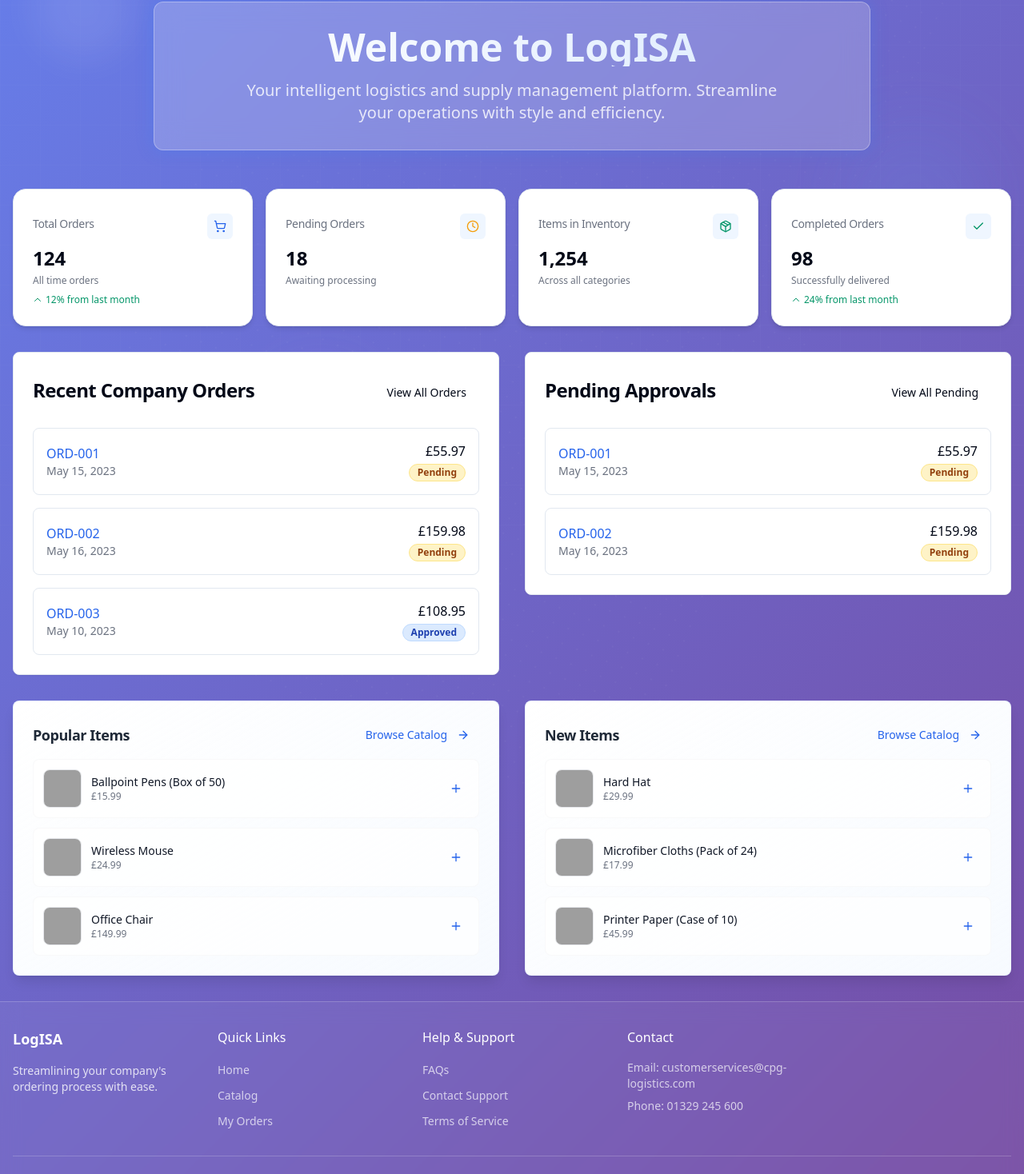
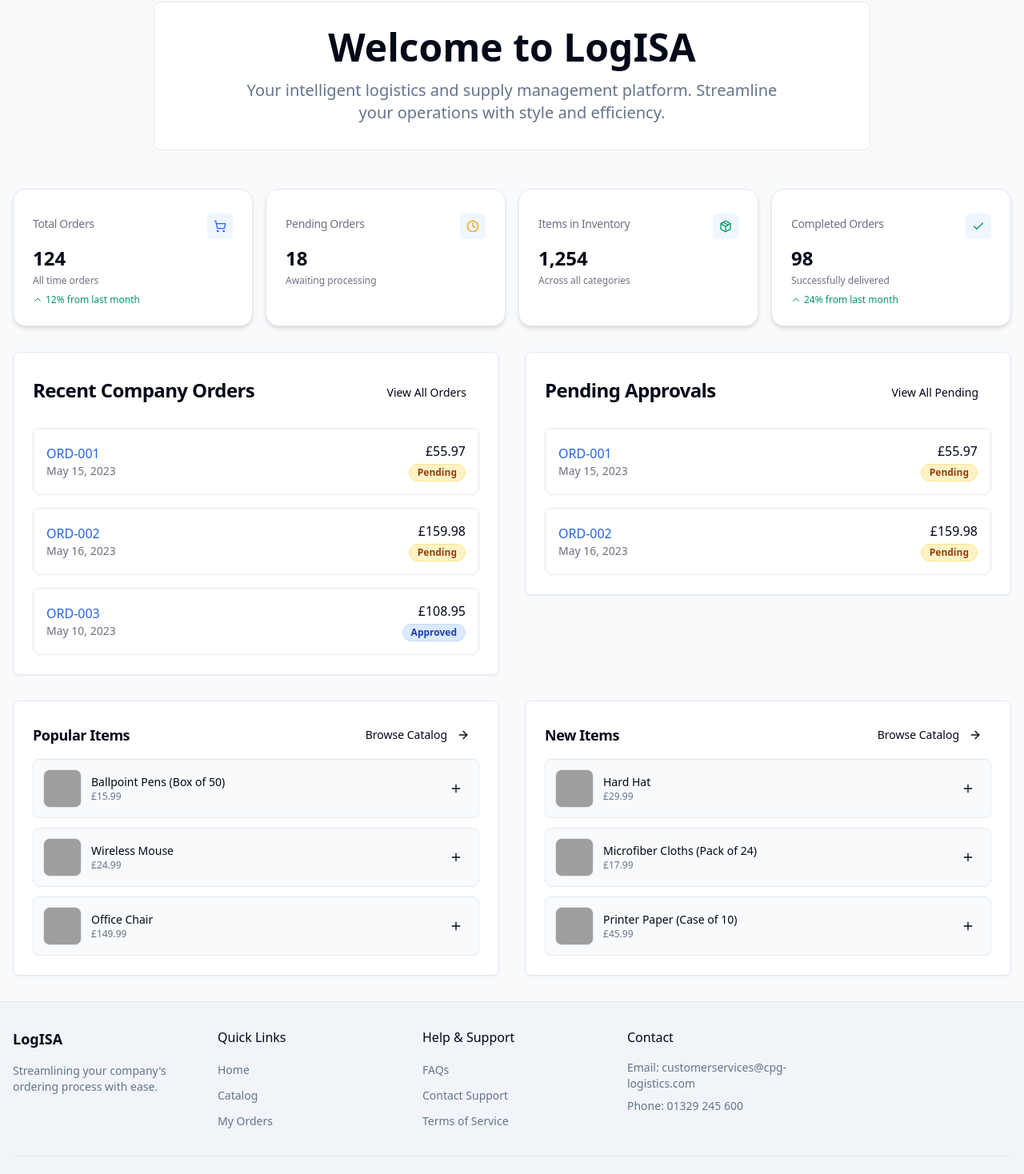
Before and after one commit to santhosh288/company-order-central, a React (Vite) app: page / in a window 1280 px wide. Shown: the part 94-1562 px from the top of the page at 80% size. Built offline with nearby package versions, Linux system fonts and the light colour scheme; sample sign-in values are in the browser's storage; grey boxes are pictures that could not be loaded.

Commit message:
Remove background styles
The AI removed the background styles and animations.

```diff
--- a/src/components/dashboard/PopularItems.tsx
+++ b/src/components/dashboard/PopularItems.tsx
@@ -28,12 +28,12 @@ const PopularItems: React.FC<PopularItemsProps> = ({
   const displayItems = limit ? items.slice(0, limit) : items;
 
   return (
-    <Card className="h-full bg-gradient-to-br from-white/80 to-blue-50/50 backdrop-blur-sm border-blue-100/50 shadow-lg hover:shadow-xl transition-all duration-300">
+    <Card className="h-full">
       <CardHeader className="flex flex-row items-center justify-between space-y-0 pb-3">
-        <CardTitle className="text-lg font-semibold text-gray-800">{title}</CardTitle>
+        <CardTitle className="text-lg font-semibold">{title}</CardTitle>
         {actionLink && actionLabel && (
           <Link to={actionLink}>
-            <Button variant="ghost" size="sm" className="text-blue-600 hover:text-blue-700 hover:bg-blue-50">
+            <Button variant="ghost" size="sm">
               {actionLabel}
               <ArrowRight className="ml-1 h-4 w-4" />
             </Button>
@@ -42,19 +42,19 @@ const PopularItems: React.FC<PopularItemsProps> = ({
       </CardHeader>
       <CardContent className="space-y-3">
         {displayItems.length === 0 ? (
-          <p className="text-sm text-gray-500 text-center py-8">{emptyMessage}</p>
+          <p className="text-sm text-muted-foreground text-center py-8">{emptyMessage}</p>
         ) : (
           displayItems.map((item) => (
-            <div key={item.id} className="flex items-center justify-between p-3 bg-white/70 rounded-lg border border-gray-100/50 hover:bg-white/90 hover:shadow-md transition-all duration-200 hover:-translate-y-0.5">
+            <div key={item.id} className="flex items-center justify-between p-3 bg-muted/50 rounded-lg border hover:bg-muted transition-colors">
               <div className="flex items-center space-x-3">
                 <img
                   src={item.image}
                   alt={item.name}
-                  className="w-12 h-12 object-cover rounded-lg border border-gray-200"
+                  className="w-12 h-12 object-cover rounded-lg border"
                 />
                 <div>
-                  <p className="text-sm font-medium text-gray-900">{item.name}</p>
-                  <p className="text-xs text-gray-500">£{item.price.toFixed(2)}</p>
+                  <p className="text-sm font-medium">{item.name}</p>
+                  <p className="text-xs text-muted-foreground">£{item.price.toFixed(2)}</p>
                 </div>
               </div>
               {onAddToCart && (
@@ -62,7 +62,7 @@ const PopularItems: React.FC<PopularItemsProps> = ({
                   size="sm"
                   variant="ghost"
                   onClick={() => onAddToCart(item)}
-                  className="h-8 w-8 p-0 text-blue-600 hover:text-blue-700 hover:bg-blue-50"
+                  className="h-8 w-8 p-0"
                 >
                   <Plus className="h-4 w-4" />
                 </Button>
--- a/src/components/layout/Footer.tsx
+++ b/src/components/layout/Footer.tsx
@@ -1,35 +1,34 @@
 
 import React from 'react';
 import { Link } from 'react-router-dom';
-import {useAuth} from "@/contexts/AuthContext.tsx";
 
 const Footer: React.FC = () => {
   return (
-    <footer className="glass-footer mt-auto relative z-10">
+    <footer className="bg-muted border-t mt-auto">
       <div className="container mx-auto px-4 py-8">
         <div className="grid grid-cols-1 md:grid-cols-5 gap-8">
           <div className="space-y-4">
-            <h3 className="text-lg font-semibold mb-4 text-white">LogISA</h3>
-            <p className="text-white/80 text-sm">
+            <h3 className="text-lg font-semibold mb-4">LogISA</h3>
+            <p className="text-muted-foreground text-sm">
               Streamlining your company's ordering process with ease.
             </p>
           </div>
 
           <div className="space-y-3">
-            <h4 className="text-md font-medium mb-4 text-white">Quick Links</h4>
+            <h4 className="text-md font-medium mb-4">Quick Links</h4>
             <ul className="space-y-2">
               <li>
-                <Link to="/" className="text-white/70 hover:text-white transition-colors duration-300 text-sm">
+                <Link to="/" className="text-muted-foreground hover:text-foreground transition-colors text-sm">
                   Home
                 </Link>
               </li>
               <li>
-                <Link to="/catalog" className="text-white/70 hover:text-white transition-colors duration-300 text-sm">
+                <Link to="/catalog" className="text-muted-foreground hover:text-foreground transition-colors text-sm">
                   Catalog
                 </Link>
               </li>
               <li>
-                <Link to="/orders" className="text-white/70 hover:text-white transition-colors duration-300 text-sm">
+                <Link to="/orders" className="text-muted-foreground hover:text-foreground transition-colors text-sm">
                   My Orders
                 </Link>
               </li>
@@ -37,20 +36,20 @@ const Footer: React.FC = () => {
           </div>
 
           <div className="space-y-3">
-            <h4 className="text-md font-medium mb-4 text-white">Help & Support</h4>
+            <h4 className="text-md font-medium mb-4">Help & Support</h4>
             <ul className="space-y-2">
               <li>
-                <a href="#" className="text-white/70 hover:text-white transition-colors duration-300 text-sm">
+                <a href="#" className="text-muted-foreground hover:text-foreground transition-colors text-sm">
                   FAQs
                 </a>
               </li>
               <li>
-                <a href="#" className="text-white/70 hover:text-white transition-colors duration-300 text-sm">
+                <a href="#" className="text-muted-foreground hover:text-foreground transition-colors text-sm">
                   Contact Support
                 </a>
               </li>
               <li>
-                <a href="#" className="text-white/70 hover:text-white transition-colors duration-300 text-sm">
+                <a href="#" className="text-muted-foreground hover:text-foreground transition-colors text-sm">
                   Terms of Service
                 </a>
               </li>
@@ -58,36 +57,36 @@ const Footer: React.FC = () => {
           </div>
 
           <div className="space-y-3">
-            <h4 className="text-md font-medium mb-4 text-white">Contact</h4>
+            <h4 className="text-md font-medium mb-4">Contact</h4>
             <ul className="space-y-2">
-              <li className="text-white/70 text-sm">
+              <li className="text-muted-foreground text-sm">
                 Email: customerservices@cpg-logistics.com
               </li>
-              <li className="text-white/70 text-sm">
+              <li className="text-muted-foreground text-sm">
                 Phone: 01329 245 600
               </li>
             </ul>
           </div>
         </div>
 
-        <div className="border-t border-white/20 mt-8 pt-6 flex flex-col md:flex-row justify-between items-center">
-          <p className="text-white/60 text-sm">
+        <div className="border-t mt-8 pt-6 flex flex-col md:flex-row justify-between items-center">
+          <p className="text-muted-foreground text-sm">
             &copy; {new Date().getFullYear()} CPG Logistics Ltd. All rights reserved.
           </p>
           <div className="flex space-x-4 mt-4 md:mt-0">
-            <a href="#" className="text-white/40 hover:text-white/80 transition-colors duration-300">
+            <a href="#" className="text-muted-foreground hover:text-foreground transition-colors">
               <span className="sr-only">Facebook</span>
               <svg className="h-6 w-6" fill="currentColor" viewBox="0 0 24 24" aria-hidden="true">
                 <path fillRule="evenodd" d="M22 12c0-5.523-4.477-10-10-10S2 6.477 2 12c0 4.991 3.657 9.128 8.438 9.878v-6.987h-2.54V12h2.54V9.797c0-2.506 1.492-3.89 3.777-3.89 1.094 0 2.238.195 2.238.195v2.46h-1.26c-1.243 0-1.63.771-1.63 1.562V12h2.773l-.443 2.89h-2.33v6.988C18.343 21.128 22 16.991 22 12z" clipRule="evenodd" />
               </svg>
             </a>
-            <a href="#" className="text-white/40 hover:text-white/80 transition-colors duration-300">
+            <a href="#" className="text-muted-foreground hover:text-foreground transition-colors">
               <span className="sr-only">Twitter</span>
               <svg className="h-6 w-6" fill="currentColor" viewBox="0 0 24 24" aria-hidden="true">
                 <path d="M8.29 20.251c7.547 0 11.675-6.253 11.675-11.675 0-.178 0-.355-.012-.53A8.348 8.348 0 0022 5.92a8.19 8.19 0 01-2.357.646 4.118 4.118 0 001.804-2.27 8.224 8.224 0 01-2.605.996 4.107 4.107 0 00-6.993 3.743 11.65 11.65 0 01-8.457-4.287 4.106 4.106 0 001.27 5.477A4.072 4.072 0 012.8 9.713v.052a4.105 4.105 0 003.292 4.022 4.095 4.095 0 01-1.853.07 4.108 4.108 0 003.834 2.85A8.233 8.233 0 012 18.407a11.616 11.616 0 006.29 1.84" />
               </svg>
             </a>
-            <a href="#" className="text-white/40 hover:text-white/80 transition-colors duration-300">
+            <a href="#" className="text-muted-foreground hover:text-foreground transition-colors">
               <span className="sr-only">LinkedIn</span>
               <svg className="h-6 w-6" fill="currentColor" viewBox="0 0 24 24" aria-hidden="true">
                 <path fillRule="evenodd" d="M19 0h-14c-2.761 0-5 2.239-5 5v14c0 2.761 2.239 5 5 5h14c2.762 0 5-2.239 5-5v-14c0-2.761-2.238-5-5-5zm-11 19h-3v-11h3v11zm-1.5-12.268c-.966 0-1.75-.79-1.75-1.764s.784-1.764 1.75-1.764 1.75.79 1.75 1.764-.783 1.764-1.75 1.764zm13.5 12.268h-3v-5.604c0-3.368-4-3.113-4 0v5.604h-3v-11h3v1.765c1.396-2.586 7-2.777 7 2.476v6.759z" clipRule="evenodd" />
--- a/src/components/layout/Layout.tsx
+++ b/src/components/layout/Layout.tsx
@@ -3,7 +3,7 @@ import React from 'react';
 import Header from './Header';
 import Footer from './Footer';
 import { useAuth } from '@/contexts/AuthContext';
-import { Navigate, useLocation } from 'react-router-dom';
+import { Navigate } from 'react-router-dom';
 
 interface LayoutProps {
   children: React.ReactNode;
@@ -17,7 +17,6 @@ const Layout: React.FC<LayoutProps> = ({
   requireAdmin = false,
 }) => {
   const { isAuthenticated, isAdmin } = useAuth();
-  const location = useLocation();
 
   // Redirect if authentication is required but user is not authenticated
   if (requireAuth && !isAuthenticated) {
@@ -29,32 +28,12 @@ const Layout: React.FC<LayoutProps> = ({
     return <Navigate to="/" />;
   }
 
-  // Dynamic background classes based on route
-  const getBackgroundClass = () => {
-    const path = location.pathname;
-    if (path.includes('/admin')) return 'admin-bg';
-    if (path.includes('/catalog')) return 'catalog-bg';
-    if (path.includes('/orders')) return 'orders-bg';
-    return 'dashboard-bg';
-  };
-
   return (
-    <div className={`min-h-screen flex flex-col relative ${getBackgroundClass()}`}>
-      {/* Animated background pattern */}
-      <div className="fixed inset-0 pattern-dots opacity-30 pointer-events-none" />
-      <div className="fixed inset-0 pattern-grid opacity-20 pointer-events-none" />
-
-      {/* Floating background elements */}
-      <div className="fixed top-10 left-10 w-32 h-32 bg-white/10 rounded-full blur-xl animate-pulse" />
-      <div className="fixed top-1/3 right-10 w-48 h-48 bg-blue-400/10 rounded-full blur-2xl" style={{ animation: 'float 15s ease-in-out infinite' }} />
-      <div className="fixed bottom-20 left-1/4 w-40 h-40 bg-purple-400/10 rounded-full blur-xl" style={{ animation: 'float 20s ease-in-out infinite reverse' }} />
-
+    <div className="min-h-screen flex flex-col bg-background">
       <Header />
-      <main className="flex-grow relative z-10">
+      <main className="flex-grow">
         <div className="container mx-auto px-4 py-8">
-          <div className="animate-fade-in">
-            {children}
-          </div>
+          {children}
         </div>
       </main>
       <Footer />
--- a/src/index.css
+++ b/src/index.css
@@ -82,135 +82,28 @@
   }
 
   body {
-    @apply text-foreground;
-    background: linear-gradient(135deg, #667eea 0%, #764ba2 100%);
-    min-height: 100vh;
-    position: relative;
-  }
-
-  body::before {
-    content: '';
-    position: fixed;
-    top: 0;
-    left: 0;
-    width: 100%;
-    height: 100%;
-    background:
-      radial-gradient(circle at 20% 80%, rgba(120, 119, 198, 0.3) 0%, transparent 50%),
-      radial-gradient(circle at 80% 20%, rgba(255, 119, 198, 0.3) 0%, transparent 50%),
-      radial-gradient(circle at 40% 40%, rgba(120, 219, 255, 0.2) 0%, transparent 50%);
-    pointer-events: none;
-    z-index: -1;
-  }
-
-  /* Floating animation for background elements */
-  @keyframes float {
-    0%, 100% {
-      transform: translateY(0px) rotate(0deg);
-    }
-    50% {
-      transform: translateY(-20px) rotate(180deg);
-    }
-  }
-
-  @keyframes pulse-glow {
-    0%, 100% {
-      box-shadow: 0 0 20px rgba(59, 130, 246, 0.3);
-    }
-    50% {
-      box-shadow: 0 0 40px rgba(59, 130, 246, 0.6);
-    }
+    @apply bg-background text-foreground;
   }
 }
 
 @layer components {
-  /* Enhanced custom styles with animations */
-  .card-hover {
-    @apply transition-all duration-500 hover:shadow-2xl hover:-translate-y-2;
-    background: rgba(255, 255, 255, 0.95);
-    backdrop-filter: blur(10px);
-    border: 1px solid rgba(255, 255, 255, 0.2);
-  }
-
   .btn-primary {
-    @apply bg-gradient-to-r from-blue-600 to-purple-600 hover:from-blue-700 hover:to-purple-700 text-white font-semibold py-3 px-6 rounded-lg transition-all duration-300 transform hover:scale-105 shadow-lg hover:shadow-xl;
+    @apply bg-primary hover:bg-primary/90 text-primary-foreground font-semibold py-2 px-4 rounded-md transition-colors;
   }
 
   .btn-secondary {
-    @apply bg-gradient-to-r from-green-500 to-teal-600 hover:from-green-600 hover:to-teal-700 text-white font-semibold py-3 px-6 rounded-lg transition-all duration-300 transform hover:scale-105 shadow-lg hover:shadow-xl;
-  }
-
-  .btn-accent {
-    @apply bg-gradient-to-r from-amber-500 to-orange-500 hover:from-amber-600 hover:to-orange-600 text-white font-semibold py-3 px-6 rounded-lg transition-all duration-300 transform hover:scale-105 shadow-lg hover:shadow-xl;
+    @apply bg-secondary hover:bg-secondary/90 text-secondary-foreground font-semibold py-2 px-4 rounded-md transition-colors;
   }
 
   .btn-outline {
-    @apply border border-white/30 hover:border-white/50 text-gray-700 font-semibold py-3 px-6 rounded-lg transition-all duration-300 bg-white/80 hover:bg-white/90 backdrop-blur-sm;
+    @apply border border-input hover:bg-accent hover:text-accent-foreground bg-background font-semibold py-2 px-4 rounded-md transition-colors;
   }
 
   .input-field {
-    @apply w-full px-4 py-3 border border-white/30 rounded-lg focus:outline-none focus:ring-2 focus:ring-blue-500/50 focus:border-blue-500/50 bg-white/90 backdrop-blur-sm transition-all duration-300;
+    @apply w-full px-3 py-2 border border-input rounded-md focus:outline-none focus:ring-2 focus:ring-ring focus:border-transparent bg-background transition-colors;
   }
 
   .label {
-    @apply block text-sm font-medium text-gray-700 mb-2;
-  }
-
-  /* Glassmorphism effects */
-  .glass-card {
-    @apply bg-white/20 backdrop-blur-lg border border-white/30 rounded-xl shadow-xl;
-  }
-
-  .glass-header {
-    @apply bg-white/10 backdrop-blur-md border-b border-white/20;
-  }
-
-  .glass-footer {
-    @apply bg-white/5 backdrop-blur-md border-t border-white/20;
-  }
-
-  /* Animated background patterns */
-  .pattern-dots {
-    background-image: radial-gradient(circle, rgba(255, 255, 255, 0.1) 1px, transparent 1px);
-    background-size: 20px 20px;
-    animation: float 20s ease-in-out infinite;
-  }
-
-  .pattern-grid {
-    background-image:
-      linear-gradient(rgba(255, 255, 255, 0.1) 1px, transparent 1px),
-      linear-gradient(90deg, rgba(255, 255, 255, 0.1) 1px, transparent 1px);
-    background-size: 50px 50px;
-  }
-
-  /* Glow effects */
-  .glow-blue {
-    box-shadow: 0 0 30px rgba(59, 130, 246, 0.3);
-    animation: pulse-glow 3s ease-in-out infinite;
-  }
-
-  .glow-purple {
-    box-shadow: 0 0 30px rgba(147, 51, 234, 0.3);
-  }
-
-  .glow-green {
-    box-shadow: 0 0 30px rgba(34, 197, 94, 0.3);
-  }
-
-  /* Page-specific backgrounds */
-  .dashboard-bg {
-    background: linear-gradient(135deg, #667eea 0%, #764ba2 100%);
-  }
-
-  .catalog-bg {
-    background: linear-gradient(135deg, #f093fb 0%, #f5576c 100%);
-  }
-
-  .orders-bg {
-    background: linear-gradient(135deg, #4facfe 0%, #00f2fe 100%);
-  }
-
-  .admin-bg {
-    background: linear-gradient(135deg, #43e97b 0%, #38f9d7 100%);
+    @apply block text-sm font-medium text-foreground mb-1;
   }
 }
--- a/src/pages/Index.tsx
+++ b/src/pages/Index.tsx
@@ -35,27 +35,27 @@ const Index = () => {
   return (
     <Layout requireAuth={true}>
       <div className="space-y-8">
-        {/* Welcome Header with Glassmorphism */}
+        {/* Welcome Header */}
         <div className="text-center space-y-4 mb-12">
-          <div className="glass-card p-8 max-w-4xl mx-auto glow-blue">
-            <h1 className="text-5xl font-bold mb-4 bg-gradient-to-r from-white to-blue-100 bg-clip-text text-transparent">
+          <div className="bg-card border rounded-lg p-8 max-w-4xl mx-auto">
+            <h1 className="text-5xl font-bold mb-4 text-foreground">
               Welcome to LogISA
             </h1>
-            <p className="text-xl text-white/80 max-w-2xl mx-auto">
+            <p className="text-xl text-muted-foreground max-w-2xl mx-auto">
               Your intelligent logistics and supply management platform. Streamline your operations with style and efficiency.
             </p>
           </div>
         </div>
 
-        {/* Dashboard Stats with enhanced styling */}
-        <div className="animate-fade-in" style={{ animationDelay: '0.2s' }}>
+        {/* Dashboard Stats */}
+        <div>
           <DashboardStats isAdmin={isAdmin} />
         </div>
 
-        {/* Main Content Grid with staggered animations */}
+        {/* Main Content Grid */}
         <div className="grid grid-cols-1 lg:grid-cols-4 gap-8">
           {/* Recent Orders */}
-          <div className="lg:col-span-2 animate-fade-in" style={{ animationDelay: '0.4s' }}>
+          <div className="lg:col-span-2">
             <RecentOrders
               orders={userOrders}
               title={isAdmin ? "Recent Company Orders" : "Your Recent Orders"}
@@ -64,7 +64,7 @@ const Index = () => {
           </div>
 
           {/* Admin Panel or User Favorites */}
-          <div className="lg:col-span-2 animate-fade-in" style={{ animationDelay: '0.6s' }}>
+          <div className="lg:col-span-2">
             {isAdmin ? (
               <RecentOrders
                 orders={pendingApprovals}
@@ -86,7 +86,7 @@ const Index = () => {
 
         {/* Popular and New Items */}
         <div className="grid grid-cols-1 md:grid-cols-2 gap-8">
-          <div className="animate-fade-in" style={{ animationDelay: '0.8s' }}>
+          <div>
             <PopularItems
               items={popularItems}
               title="Popular Items"
@@ -97,7 +97,7 @@ const Index = () => {
             />
           </div>
 
-          <div className="animate-fade-in" style={{ animationDelay: '1s' }}>
+          <div>
             <PopularItems
               items={newItems}
               title="New Items"
```
